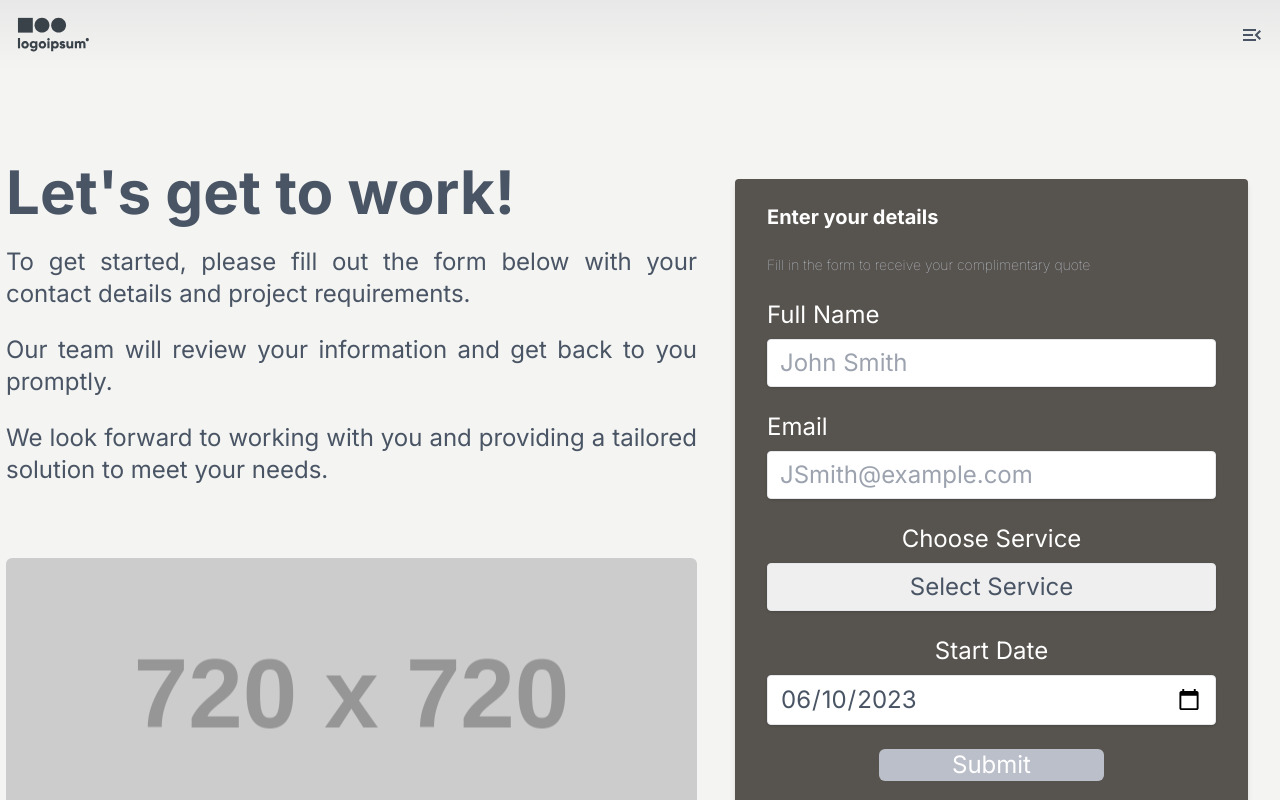
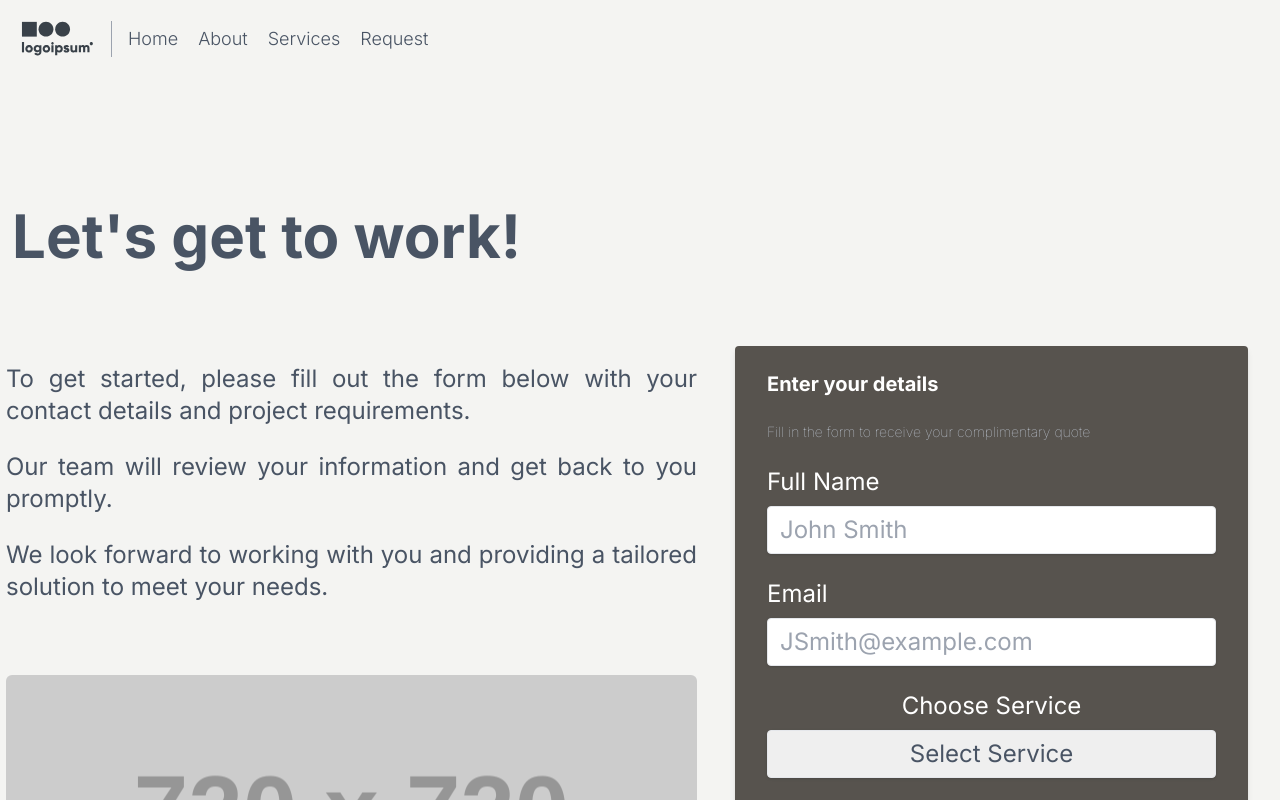
Before and after one commit to Jdure/heatSmart, a Next.js app: page /requests in a window 1280 px wide. Shown: the top 800 px of the page. Built offline with nearby package versions, Linux system fonts and the light colour scheme.

Commit message:
updated navbar

```diff
--- a/src/app/components/NavBar.tsx
+++ b/src/app/components/NavBar.tsx
@@ -24,7 +24,9 @@ export const NavBar = () => {
   return (
     <>
       <div
-        className={`absolute inset-0 ${open ? "z-50" : "z-40"} text-hue-base`}
+        className={`absolute tablet:hidden inset-0 ${
+          open ? "z-50" : "z-40"
+        } text-hue-base`}
       >
         <Transition
           show={open}
@@ -71,7 +73,7 @@ export const NavBar = () => {
               {pages.map(([title, url]) => (
                 <Link
                   key={title}
-                  className="text-xl font-medium uppercase hover:animate-pulse"
+                  className="text-lg font-light capitalize hover:animate-pulse"
                   href={url}
                   onClick={() => isOpen(false)}
                 >
@@ -82,6 +84,22 @@ export const NavBar = () => {
           )}
         </Transition>
       </div>
+      <div className="hidden tablet:flex tablet:flex-wrap tablet:p-5 tablet:flex-row items-center">
+        <a className="flex title-font font-medium items-center text-gray-900 mb-4 tablet:mb-0">
+          <Image src={"/fake-logo.svg"} height={75} width={75} alt="logo" />
+        </a>
+        <nav className="tablet:mr-auto tablet:ml-4 tablet:py-1 tablet:pl-4 tablet:border-l tablet:border-gray-400	flex flex-wrap items-center text-base desktop:text-lg justify-center">
+          {pages.map(([title, url]) => (
+            <Link
+              key={title}
+              className="mr-5 font-light capitalize hover:animate-pulse"
+              href={url}
+            >
+              {title}
+            </Link>
+          ))}
+        </nav>
+      </div>
     </>
   );
 };
--- a/src/app/requests/page.tsx
+++ b/src/app/requests/page.tsx
@@ -34,11 +34,11 @@ export default function Requests() {
 
   return (
     <>
+      <h1 className="pt-12 font-bold phone:text-xl tablet:text-2xl laptop:text-4xl desktop:text-6xl phone:text-center laptop:text-start laptop:ml-3">
+        Let&apos;s get to work!
+      </h1>
       <div className="container flex flex-col items-center justify-start phone:max-h-fit z-40 tablet:flex-row tablet:min-w-fit">
         <div className="flex flex-col items-center laptop:items-start phone:basis-1/2 space-y-6 tablet:basis-3/5 phone:w-11/12 tablet:m-1.5  phone:text-center laptop:text-justify text-base tablet:text-lg laptop:text-xl desktop:text-2xl">
-          <h1 className="text-2xl text-center font-bold pt-12 tablet:text-2xl laptop:text-4xl desktop:text-6xl">
-            Let&apos;s get to work!
-          </h1>
           <p>
             To get started, please fill out the form below with your contact
             details and project requirements.
@@ -52,7 +52,7 @@ export default function Requests() {
           </p>
           <div className="bg-[url('https://dummyimage.com/720x720')] hidden tablet:block bg-cover bg-center h-72 w-full rounded-md"></div>
         </div>
-        <div className="flex flex-col items-center w-4/6 min-w-xs pt-6 phone:pt-8 phone:basis-2/5 tablet:basis-1/4 tablet:h-screen tablet:justify-center">
+        <div className="flex flex-col items-center w-4/6 min-w-xs phone:pt-6 tablet:pt-0 phone:basis-2/5 tablet:basis-1/4 tablet:h-screen laptop:h-fit tablet:justify-center laptop:justify-start">
           <form
             onSubmit={handleSubmit(onSubmit)}
             className="flex flex-col bg-stone-600 text-hue-inverted shadow-md rounded phone:px-8 phone:pt-6 phone:pb-8 phone:mb-4 phone:text-base tablet:m-6 laptop:m-8 laptop:text-lg desktop:text-2xl phone:space-y-6"
```
